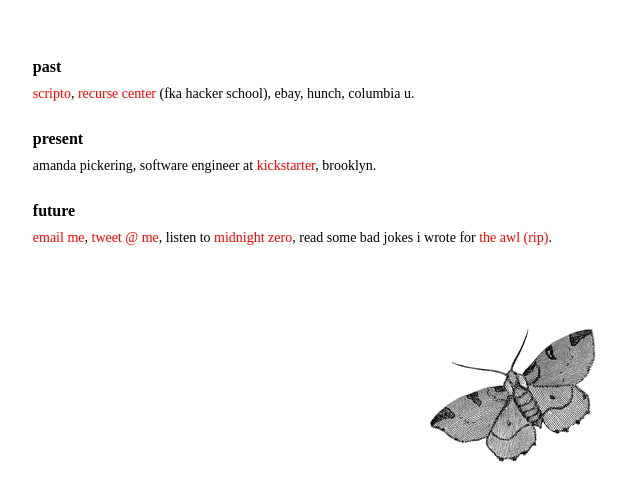
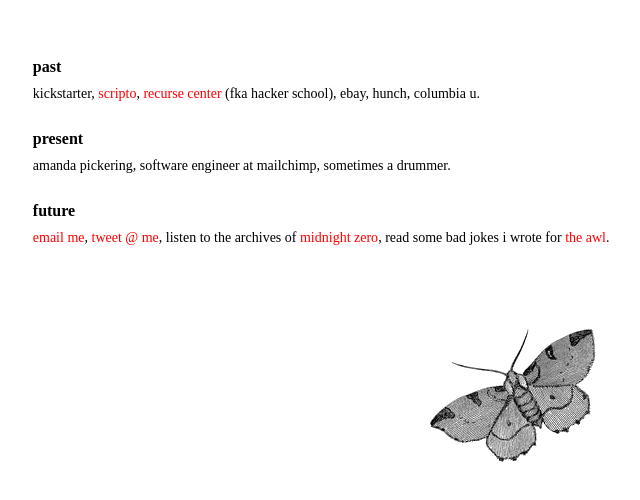
Before and after one commit to amanda/amanda.github.io, a plain HTML site: page index.html in a window 1280 px wide. Shown: the whole page, without its empty margins (72-712 px from the left). Drawn offline with nearby package versions, Linux system fonts and the light colour scheme.

Commit message:
2020 updates

```diff
--- a/index.html
+++ b/index.html
@@ -16,18 +16,18 @@
     <div class="container">
       <div class="padded">
         <p class="big"><strong>past</strong></p>
-        <p><a href="https://scripto.computer/">scripto</a>, <a href="http://www.recurse.com">recurse center</a> (fka hacker school), ebay, hunch, columbia u.</p>
+        <p>kickstarter, <a href="https://scripto.computer/">scripto</a>, <a href="http://www.recurse.com">recurse center</a> (fka hacker school), ebay, hunch, columbia u.</p>
       </div>
       <div class="padded">
         <p class="big"><strong>present</strong></p>
-        <p>amanda pickering, software engineer at <a href="https://kickstarter.com/">kickstarter</a>, brooklyn.</p>
+        <p>amanda pickering, software engineer at mailchimp, sometimes a drummer.</p>
       </div>
       <div class="padded">
         <p class="big"><strong>future</strong></p>
         <p><a href="mailto:amanda@witches.nyc">email me</a>,
           <a href="http://www.twitter.com/saintrosa">tweet @ me</a>,
-          listen to <a href="https://www.mixcloud.com/fiono/">midnight zero</a>,
-          read some bad jokes i wrote for <a href="http://www.theawl.com/2014/10/interpreting-the-animal-choices-on-the-worlds-most-popular-programming-books">the awl (rip)</a>.</p>
+          listen to the archives of <a href="https://www.mixcloud.com/fiono/">midnight zero</a>,
+          read some bad jokes i wrote for <a href="http://www.theawl.com/2014/10/interpreting-the-animal-choices-on-the-worlds-most-popular-programming-books">the awl</a>.</p>
       </div>
       <div class="scout"><div class="rc-scout"></div></div>
     </div>
```
